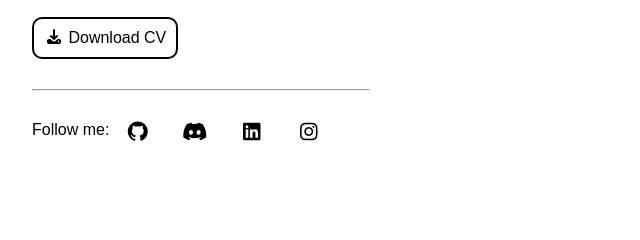
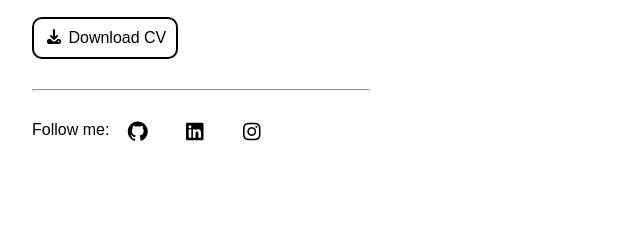
Before and after one commit to Kawaii-Inosuke/Portfolio---Yash, a plain HTML site: page index.html in a window 1280 px wide. Shown: the part 840-1080 px from the top of the page, 168-808 px from the left. Drawn offline with nearby package versions, Linux system fonts and the light colour scheme; a web font is replaced by a local one.

Commit message:
todays final change

```diff
--- a/index.html
+++ b/index.html
@@ -61,7 +61,6 @@
                     <p class="followw">Follow me:</p>
                     <ul>
                         <li><a href="https://github.com/Kawaii-Inosuke"><i class="fa-brands fa-github"></i></a></li>
-                        <li><a href="kawaii_inosuke"><i class="fa-brands fa-discord"></i></a></li>
                         <li><a href="https://www.linkedin.com/in/rathore-yashodhan-singh/"><i class="fa-brands fa-linkedin"></i></a></li>
                         <li><a href="https://www.instagram.com/yashodhan_singh_rathore/"><i class="fa-brands fa-instagram"></i></a></li>
                     </ul>
```
